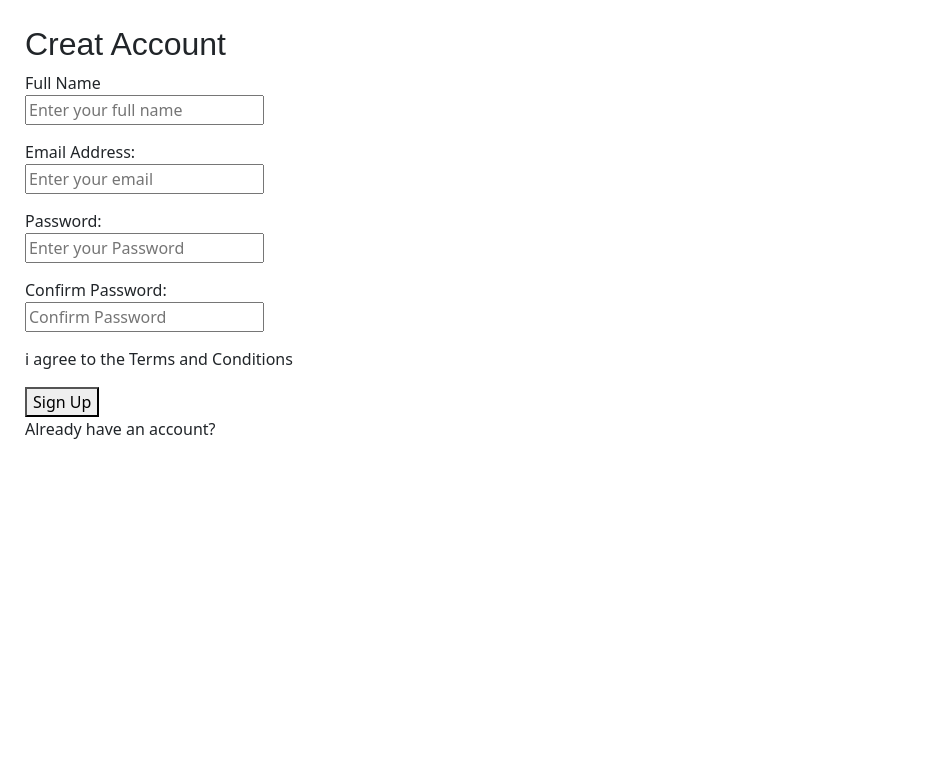
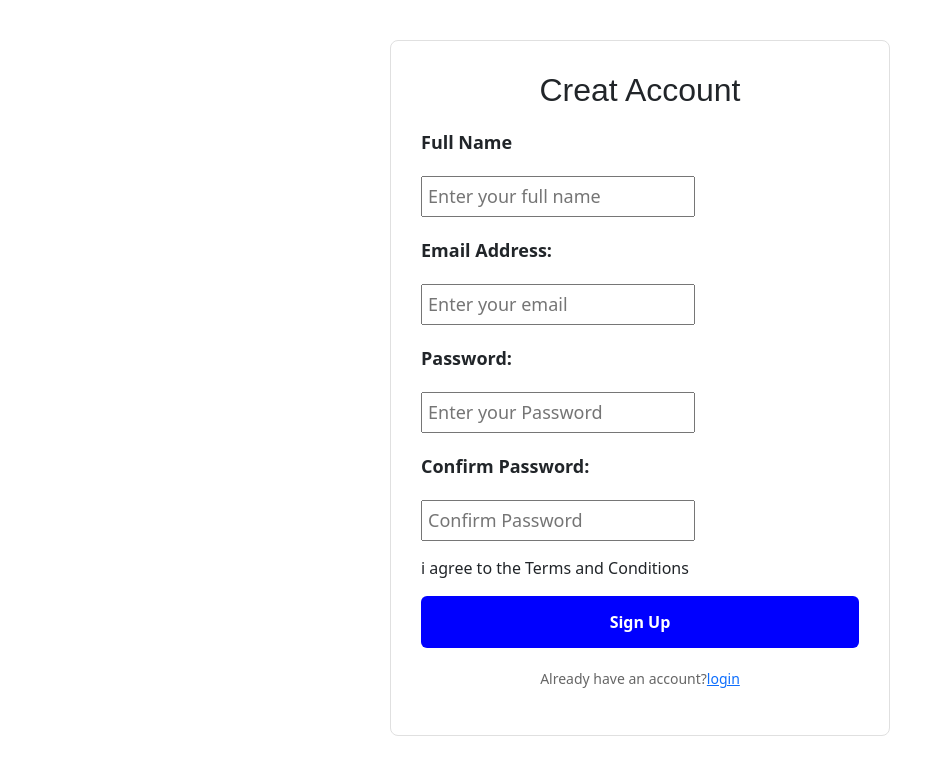
Before and after one commit to jeiypaul/mydjango, a Django app: page /signup/ in a window 1280 px wide. Shown: the part 40-816 px from the top of the page, without its empty margins (0-928 px from the left). Before the commit the page ends 479 px from the top, so only its background shows below. Run offline with Django 4.2, Linux system fonts and the light colour scheme; some libraries are stand-ins or nearby versions.

Commit message:
update 4

```diff
--- a/products/templates/signup.html
+++ b/products/templates/signup.html
@@ -9,17 +9,53 @@
     <link rel="stylesheet" href="{% static 'styles/bootstrap/css/bootstrap.css' %}">
 <style>
     .form-container{
-        width: 350px;
+        width: 100%;
+        max-width: 500px;
         background-color: white;
-        padding: 25px;
-        border-radius: 15px;
-        box-shadow: 20px;
+        padding: 30px;
+        border-radius: 8px;
+        box-shadow: 0 4px 12px rgba(red, green, blue, alpha);
+        box-sizing: border-box;
+        margin: 40px auto;
+        border: 1px solid #e0e0e0;
     }
     .form-group{
        margin-bottom: 15px;
+       margin-top: 20px;
+       font-weight: 100;
+       font-size: large;
+    }
+    input{
+       margin-top: 20px;
+       padding: 5px;
+    }
+    button{
+        width: 100%;
+        padding: 14px;
+        background-color: blue;
+        color: white;
+        border: none;
+        border-radius: 6px;
+        font-size: 16px;
+        font-weight: bold;
+        cursor: pointer;
+        transition: background-color 0.3s ease;
+    }
+    button :hover{
+        background-color: blanchedalmond;
+    }
+    .footer-text{
+        text-align: center;
+        margin-top: 20px;
+        font-size: 14px;
+        color: #666666;
+    }
+    .footer-text a:hover{
+        text-decoration: solid;
+        color: greenyellow;
     }
     label{
-
+        font-weight: bold;
     }
 </style>
 </head>
@@ -32,7 +68,7 @@
   <a class="nav-link" href="{% url 'signup' %}">Sign Up</a>
 </nav>
 <div class="form-container">
-<h2>Creat Account</h2>
+<h2 style="text-align: center;">Creat Account</h2>
 <form action="Create Account">
     <div class="form-group">
         <label for="">Full Name</label><br>
@@ -51,8 +87,8 @@
         <input type="password" placeholder="Confirm Password" required>
     </div>
     <p>i agree to the Terms and Conditions</p>
-    <button>Sign Up</button>
-    <p>Already have an account?</p>
+    <button type="submit">Sign Up</button>
+    <p class="footer-text">Already have an account?<a href="#">login</a></p>
 </form>
 </div>
 </body>
```
